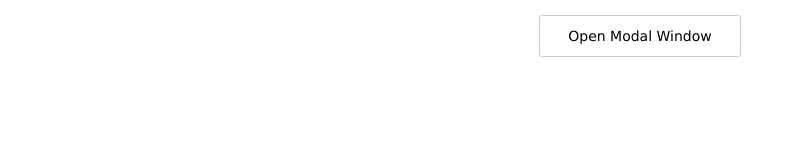
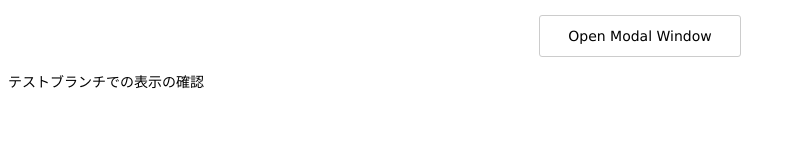
Before and after one commit to cowcow168/javaScript, a plain HTML site: page MyApp/index.html in a window 1280 px wide. Shown: the whole page, without its empty margins (0-795 px from the left). Drawn offline with Linux system fonts and the light colour scheme.

Commit message:
branch切り替えテスト

```diff
--- a/MyApp/index.html
+++ b/MyApp/index.html
@@ -16,7 +16,7 @@
   <div id="open">
     Open Modal Window
   </div>
-
+<p>テストブランチでの表示の確認</p>
   <div id="mask" class="hidden"></div>
 
   <script src="js/main.js"></script>
```
